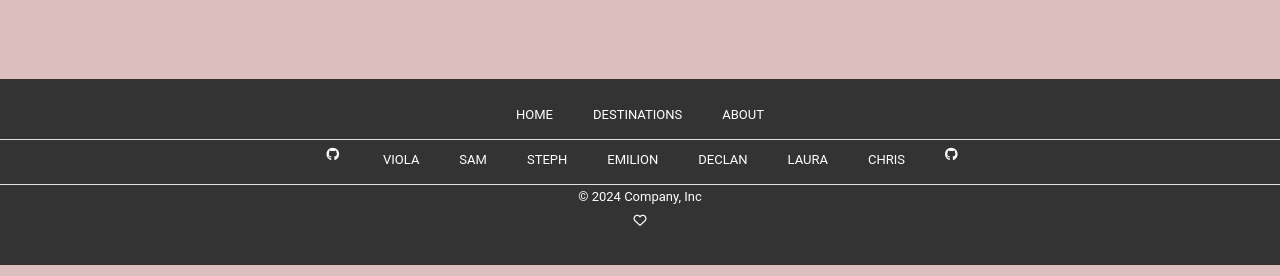
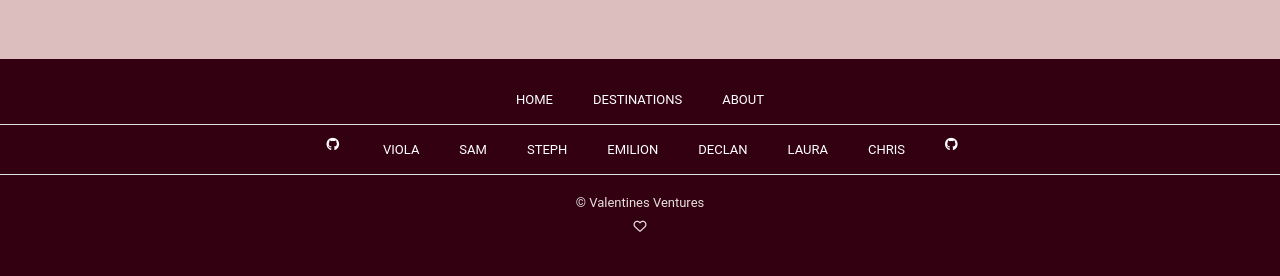
Before and after one commit to SamMartin92/hackathon-team-10, a Django app: page / in a window 1280 px wide. Shown: the part 873-1149 px from the top of the page. Run offline with Django 5.2, Linux system fonts and the light colour scheme; some libraries are stand-ins or nearby versions.

Commit message:
Style footer

```diff
--- a/destinations/templates/destinations/location_list.html
+++ b/destinations/templates/destinations/location_list.html
@@ -14,7 +14,7 @@
                 {% for location in locations %}
                 <div class="col-md-12">
                     <h2><a href="{% url 'location' location.id %}">{{ location.name }}</a></h2>
-                    <img class="img-fluid border border-5 border border-white" src="{{ location.image }}" alt="">
+                    <img class="img-border img-fluid border border-5" src="{{ location.image }}" alt="">
                     <p>{{ location.description | safe }}</p>
                 </div>
                 {% endfor %}
--- a/static/css/style.css
+++ b/static/css/style.css
@@ -21,7 +21,6 @@ h1 {
     font-family: "Tangerine", cursive;
     color: #320011; /* Set heading color to 320011 (deep maroon) */
     font-size: 2.5rem;
-    margin-bottom: 20px;
 }
 
 p.lead {
@@ -41,7 +40,7 @@ a.btn-primary {
 }
 
 a.btn-primary:hover {
-    background-color: #DCBEBE; /* Slightly darker green on hover */
+    background-color: #DCBEBE;
 }
 
 .text-right.small {
@@ -83,18 +82,19 @@ body {
 h1 {
     font-family: 'Tangerine', cursive;
     color: #320011; /* color for the heading */
-    font-size: 2.5rem;
+    font-size: 4rem;
+    font-weight: 700;
     margin-bottom: 20px;
 }
 
 p.lead {
-    color: #333; /* Dark gray color for the mission statement */
+    color: #0a110f; /* Dark gray color for the mission statement */
     font-size: 1.2rem;
     margin-bottom: 30px;
 }
 
 a.btn-primary {
-    background-color: #333; /* color for the button */
+    background-color: #320011; /* color for the button */
     border: none;
     padding: 10px 20px;
     color: #fff;
@@ -104,7 +104,7 @@ a.btn-primary {
 }
 
 a.btn-primary:hover {
-    background-color: #f0f4f1; /* color on hover */
+    background-color: #57021e; /* color on hover */
 }
 
 .text-right.small {
@@ -113,14 +113,17 @@ a.btn-primary:hover {
     margin-top: 10px;
 }
 
+.img-border {
+    border-color: #e8dfdf;
+}
+
 /**Footer*/
 
 footer {
     position: relative;
     bottom: 0;
     width: 100%;
-    background-color: #333333;
-    color: #ffffff !important;
+    background-color: #320011;
     line-height: 1.5rem;
     padding-block: 0.5rem;
 
@@ -140,10 +143,14 @@ footer {
     }
 }
 
-footer * {
-    color: #ffffff !important;
+.footer-text {
+    color: #e8dfdf;
+    padding: 0.3rem;
 }
 
+.copyright {
+    padding-top: 1rem;
+}
 /* Add any additional styles you need */
 
 /* Media queries for responsiveness (optional) */
--- a/templates/base.html
+++ b/templates/base.html
@@ -12,9 +12,10 @@
 </head>
 
 <body>
-    <nav class="navbar navbar-expand-lg navbar-dark fixed-top" id="mainNav">
+
+    <nav class="navbar navbar-expand-lg fixed-top" id="mainNav">
         <div class="container">
-            <a class="navbar-brand" href="#page-top">Valentines Ventures</a>
+            <a class="navbar-brand" href="#page-top"></a>
             <button class="navbar-toggler" type="button" data-bs-toggle="collapse" data-bs-target="#navbarResponsive" aria-controls="navbarResponsive" aria-expanded="false" aria-label="Toggle navigation">
                 Menu
                 <svg class="svg-inline--fa fa-bars ms-1" aria-hidden="true" focusable="false" data-prefix="fas" data-icon="bars" role="img" xmlns="http://www.w3.org/2000/svg" viewBox="0 0 448 512" data-fa-i2svg=""><path fill="currentColor" d="M0 96C0 78.3 14.3 64 32 64H416c17.7 0 32 14.3 32 32s-14.3 32-32 32H32C14.3 128 0 113.7 0 96zM0 256c0-17.7 14.3-32 32-32H416c17.7 0 32 14.3 32 32s-14.3 32-32 32H32c-17.7 0-32-14.3-32-32zM448 416c0 17.7-14.3 32-32 32H32c-17.7 0-32-14.3-32-32s14.3-32 32-32H416c17.7 0 32 14.3 32 32z"></path></svg><!-- <i class="fas fa-bars ms-1"></i> Font Awesome fontawesome.com -->
@@ -37,12 +38,12 @@
     <!--Footer goes here-->
 
         <footer class="py-3 mt-1" style="font-size: small;">
-            <ul class="nav justify-content-center border-bottom pb-1">
+            <ul class="footer-text nav justify-content-center border-bottom pb-1">
                 <li class="nav-item"><a href="#" class="nav-link px-1 text-white">Home</a></li>
                 <li class="nav-item"><a href="#" class="nav-link px-1 text-white">Destinations</a></li>
                 <li class="nav-item"><a href="#" class="nav-link px-1 text-white">About</a></li>
             </ul>
-            <ul class="nav justify-content-center border-bottom pb-1">
+            <ul class="footer-text nav justify-content-center border-bottom pb-1">
                 <li class="nav-item"><i class="fa-brands fa-github nav-link px-2 text-white"></i></li>
                 <li class="nav-item"><a href="https://github.com/violaberg" class="nav-link px-1 text-white">Viola</a></li>
                 <li class="nav-item"><a href="https://github.com/SamMartin92" class="nav-link px-1 text-white">Sam</a></li>
@@ -53,7 +54,7 @@
                 <li class="nav-item"><a href="https://github.com/CMed01" class="nav-link px-1 text-white">Chris</a></li>
                 <li class="nav-item"><i class="fa-brands fa-github nav-link px-1 text-white"></i></li>
             </ul>
-            <p class="text-center text-white"> © 2024 Company, Inc <br><i class="fa-regular fa-heart"></i></p>
+            <p class="copyright footer-text text-center"> © Valentines Ventures <br><i class="fa-regular fa-heart"></i></p>
         </footer>
 
     <!-- JS script for bootstrap -->
--- a/templates/index.html
+++ b/templates/index.html
@@ -5,7 +5,9 @@
 <!-- Main button to access site -->
 
 <section class="container text-center mt-3">
-    <h1 class="display-1">Valentine Ventures</h1>
+    <header>
+        <h1>Valentines Ventures</h1>
+    </header>
     <p class="lead text-muted">At Valentine Ventures, we're passionate about curating enchanting moments of love.
         Our destination finder is designed to help lovers discover the most romantic places in the world.
         Indulge in romantic tales, captivating images and heartfelt reviews from our global community of love.
```
